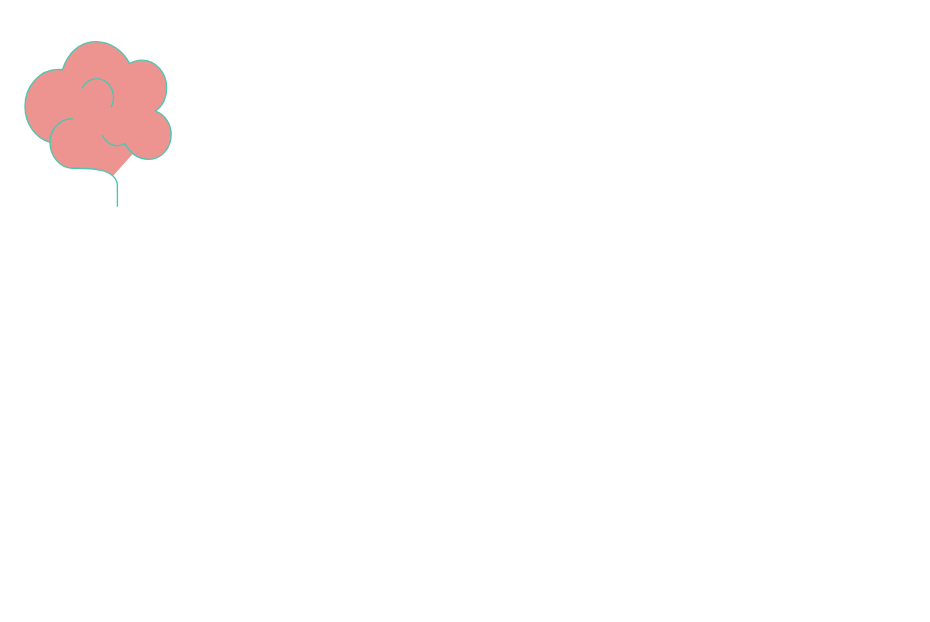
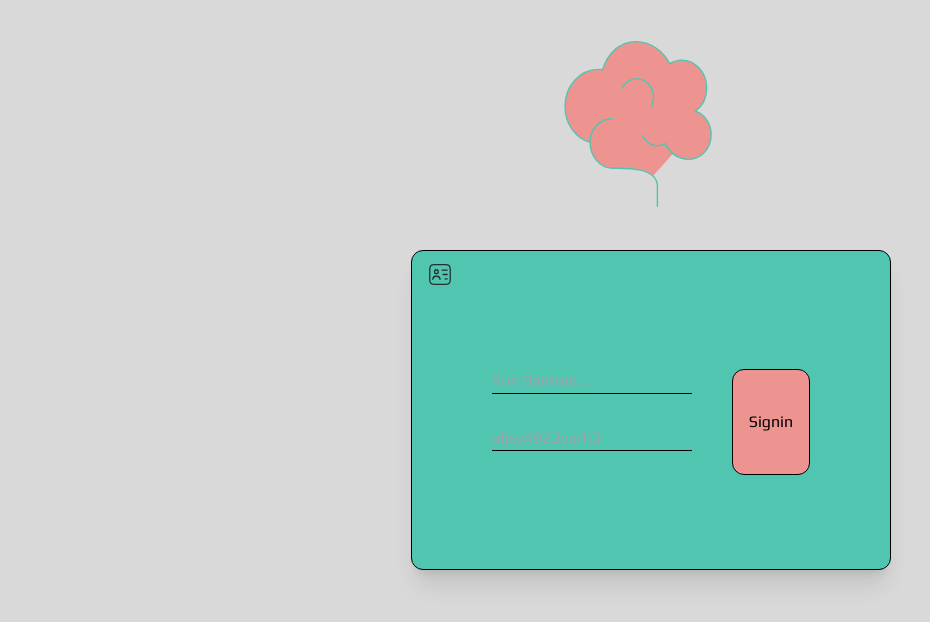
Before and after one commit to mesusheel01/Cognito, a React (Vite) app in the folder apps/client/: page /signin in a window 1280 px wide. Shown: the top 622 px of the page, without its empty margins (0-930 px from the left). Built offline with nearby package versions, Linux system fonts and the light colour scheme; a web font is replaced by a local one.

Commit message:
Added the signin page

```diff
--- a/apps/client/src/components/Dashboard.tsx
+++ b/apps/client/src/components/Dashboard.tsx
@@ -1,4 +1,4 @@
-import React from 'react'
+
 
 const Dashboard = () => {
   return (
--- a/apps/client/src/components/Signin.tsx
+++ b/apps/client/src/components/Signin.tsx
@@ -1,14 +1,54 @@
+import { useRecoilState } from "recoil"
 import { BrainOne } from "../assets/icons/Brain"
+import { passwordAtom, usernameAtom } from "../store/atoms/credentialStore"
+import { SignButton } from "./common-components/SignButton"
+import { Profile } from "../assets/icons/Profile"
 
 const Signin = () => {
+
+    const [username, setUsername] = useRecoilState(usernameAtom)
+    const [password, setPassword] = useRecoilState(passwordAtom)
+
+
   return (
-    <div>
+    <div className="bg-signBg min-h-screen">
         {/* top imgae section */}
-        <div>
+        <div className="flex items-center justify-center">
             <BrainOne />
         </div>
-        {/* below signin card sectiggon */}
+        {/* below Signup card section */}
+        <div className="flex justify-center items-start ">
+                <div className="translate-x-10">
+                    <Profile />
+                </div>
+            <form className="flex bg-myGreen font-play w-[30rem] border border-black shadow-xl gap-10 items-center h-[20rem] justify-center   rounded-xl p-2 m">
+                <div className="flex flex-col gap-8">
+                    <div>
+                        <input
+                        type="text"
+                        value={username}
+                        placeholder="Sus Daimon..."
+                        onChange={(e)=>setUsername(e.target.value)}
+                        className="bg-transparent text-myBlue text-opacity-10 border-b border-black"
+                        />
+                    </div>
+                    <div>
+                        <input
+                        type="password"
+                        value={password}
+                        placeholder="aljsy4923yurh3"
+                        onChange={(e)=>setPassword(e.target.value)}
+                        className="bg-transparent text-myBlue  border-b border-black"
+                        />
+                    </div>
 
+                </div>
+
+                <div>
+                    <SignButton title="Signin" routeTo={'/dashboard'} />
+                </div>
+            </form>
+        </div>
     </div>
   )
 }
--- a/apps/client/src/components/Signup.tsx
+++ b/apps/client/src/components/Signup.tsx
@@ -9,10 +9,6 @@ const Signup = () => {
     const [username, setUsername] = useRecoilState(usernameAtom)
     const [email, setEmail] = useRecoilState(emailAtom)
     const [password, setPassword] = useRecoilState(passwordAtom)
-
-    const handleSignup = (e: Event)=>{
-        e.preventDefault()
-    }
 
   return (
     <div className="bg-signBg min-h-screen">
@@ -33,7 +29,7 @@ const Signup = () => {
                         value={username}
                         placeholder="Sus Daimon..."
                         onChange={(e)=>setUsername(e.target.value)}
-                        className="bg-transparent text-black text-opacity-10 border-b border-black"
+                        className="bg-transparent text-white border-b border-black"
                         />
                     </div>
                     <div className="">
@@ -42,7 +38,7 @@ const Signup = () => {
                         value={email}
                         placeholder="Sus@Daimon..."
                         onChange={(e)=>setEmail(e.target.value)}
-                        className="bg-transparent text-black text-opacity-10 border-b border-black"
+                        className="bg-transparent text-white border-b border-black"
                         />
                     </div>
                     <div>
@@ -51,14 +47,12 @@ const Signup = () => {
                         value={password}
                         placeholder="aljsy4923yurh3"
                         onChange={(e)=>setPassword(e.target.value)}
-                    className="bg-transparent text-black text-opacity-55 border-b border-black"
+                    className="bg-transparent text-white border-b border-black"
                         />
                     </div>
-
                 </div>
-
                 <div>
-                    <SignButton title="Signup" onClick={handleSignup} />
+                    <SignButton title="Signup" routeTo='/signin' />
                 </div>
             </form>
         </div>
--- a/apps/client/src/components/common-components/SignButton.tsx
+++ b/apps/client/src/components/common-components/SignButton.tsx
@@ -1,5 +1,6 @@
 import { useState } from "react";
 import { IoIosArrowRoundForward } from "react-icons/io";
+import { useNavigate } from "react-router-dom";
 
 interface propsInterface {
     title:String;
@@ -9,11 +10,13 @@ interface propsInterface {
 export const SignButton = (props: propsInterface)=>{
     const [arrow, setArrow]= useState(false)
     console.log(arrow)
-    const {title, onClick} = props
-    return <button onClick={()=>{
-        onClick
+    const navigate = useNavigate()
+    const {title, routeTo} = props
+    const handleClick = ()=>{
         setArrow(!arrow)
-    }}
+        navigate(routeTo)
+    }
+    return <button onClick={handleClick}
         className={`bg-buttonBg border border-black font-play focus:outline-none p-4 py-10 translate-y-3 rounded-xl hover:py-2  transition-all duration-300`}
     >
         {
```
